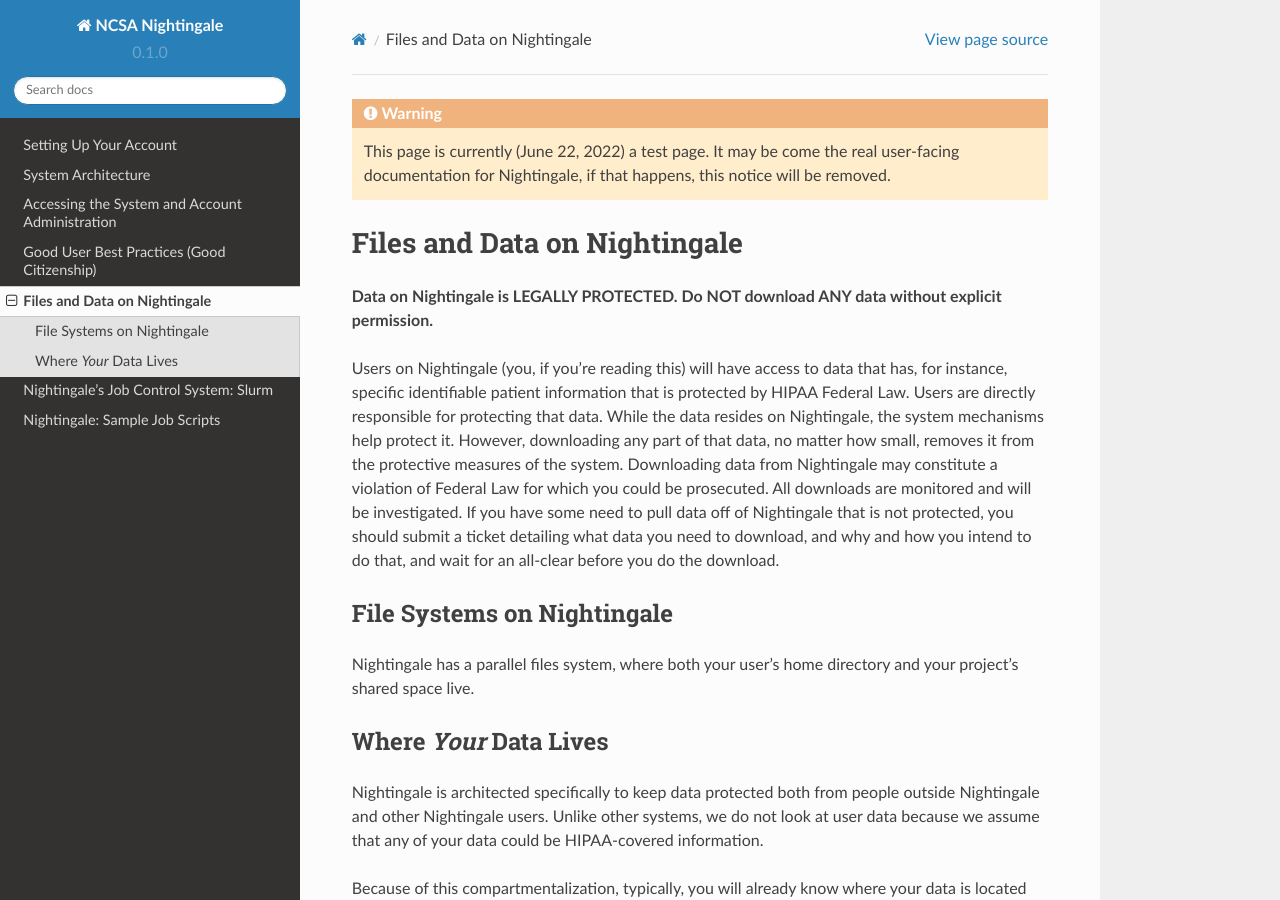
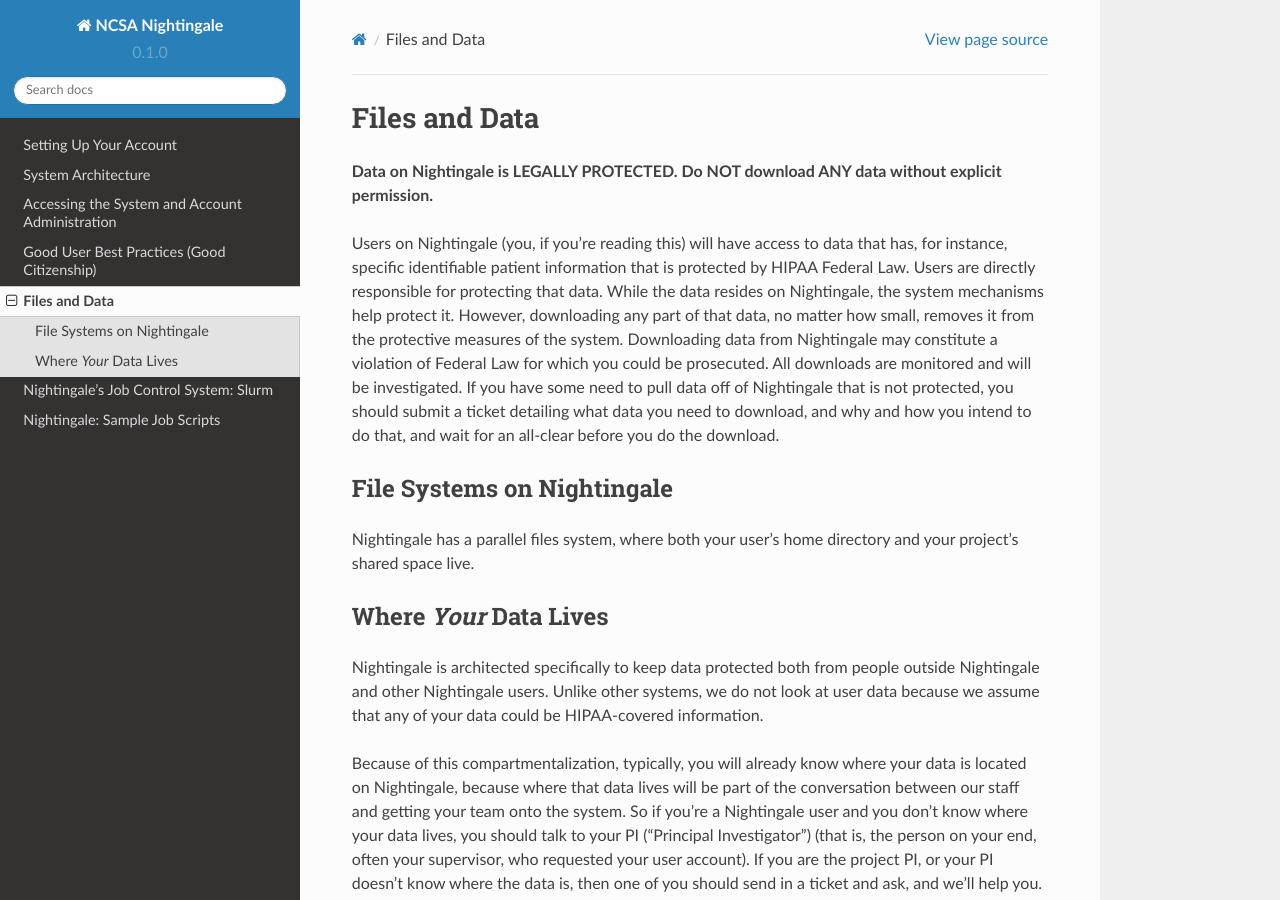
Before and after one commit to sfkappes/NG_documentation, a Sphinx documentation site: the page built from docs/source/files_and_data.rst, in a window 1280 px wide and 900 px high. Built offline with Sphinx 7.4.7 and the Read the Docs theme 2.0.0, drawn with Linux system fonts in a browser that asks for light colours; pages that are not in the unit, such as notebooks, are missing from menus.

Commit message:
remove warning; update title
Remove the "this is a test page" warning.

Update the title for documentation.  This is no longer the wiki, so don't need "Nightingale" in every single section title, since that's clear from the menu hierarcy.

```diff
--- a/docs/source/files_and_data.rst
+++ b/docs/source/files_and_data.rst
@@ -1,9 +1,5 @@
-.. warning::
-
-   This page is currently (June 22, 2022) a test page.  It may be come the real user-facing documentation for Nightingale, if that happens, this notice will be removed.
-
 =============================
-Files and Data on Nightingale
+Files and Data
 =============================
 
 **Data on Nightingale is LEGALLY PROTECTED.  Do NOT download ANY data without explicit permission.**
```
